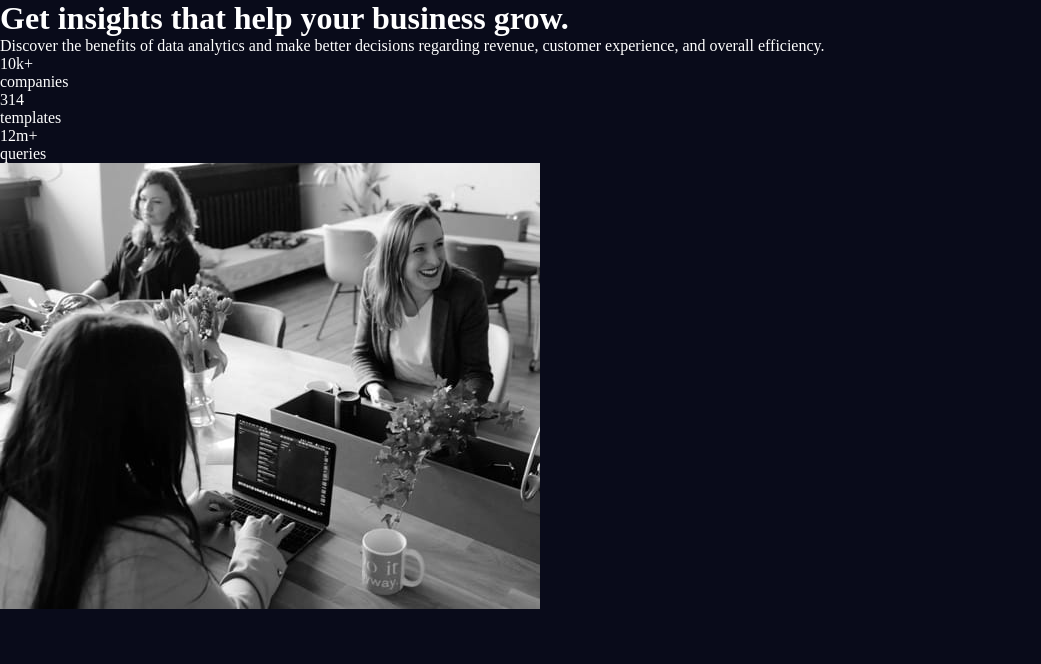
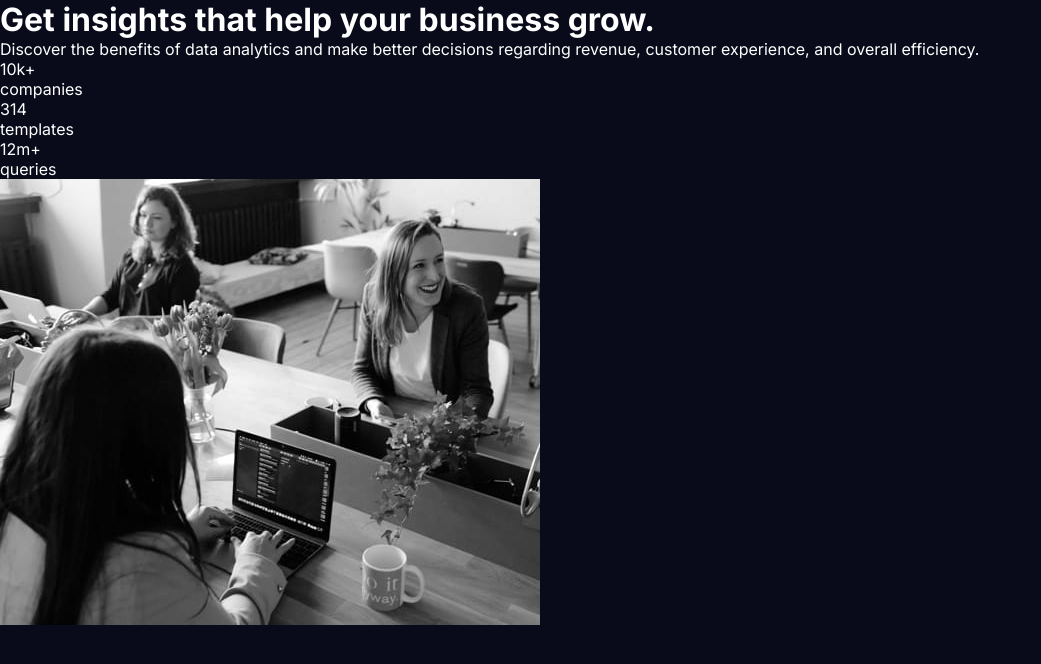
Before and after one commit to Quintentional/stats-preview-card-component-main, a plain HTML site: page index.html in a window 1280 px wide. Shown: the whole page, without its empty margins (0-1041 px from the left). Drawn offline with Linux system fonts and the light colour scheme.

Commit message:
Desktop Complete

```diff
--- a/index.html
+++ b/index.html
@@ -1,32 +1,51 @@
 <!DOCTYPE html>
 <html lang="en">
   <head>
-  <meta charset="UTF-8">
-  <meta name="viewport" content="width=device-width, initial-scale=1.0"> <!-- displays site properly based on user's device -->
+    <meta charset="UTF-8" />
+    <meta name="viewport" content="width=device-width, initial-scale=1.0" />
+    <!-- displays site properly based on user's device -->
 
-  <link rel="icon" type="image/png" sizes="32x32" href="./images/favicon-32x32.png">
-  <link rel="stylesheet" href="style.css">
+    <link rel="stylesheet" href="style.css" />
+    <link rel="preconnect" href="https://fonts.googleapis.com" />
+    <link rel="preconnect" href="https://fonts.gstatic.com" crossorigin />
+    <link
+      href="https://fonts.googleapis.com/css2?family=Inter:ital,opsz,wght@0,14..32,100..900;1,14..32,100..900&family=Lexend+Deca:wght@100..900&display=swap"
+      rel="stylesheet"
+    />
 
     <title>Frontend Mentor | Stats preview card component</title>
-
   </head>
   <body>
-
     <div class="layout">
       <div class="content">
         <h1>Get <span>insights</span> that help your business grow.</h1>
 
-  <p>  Discover the benefits of data analytics and make better decisions regarding revenue, customer
-    experience, and overall efficiency.</p>
+        <p class="main-p">
+          Discover the benefits of data analytics and make better decisions
+          regarding revenue, customer experience, and overall efficiency.
+        </p>
 
         <div class="stats-section">
-    <div class="stats"><div class="numbers">10k+</div> companies</div>
-    <div class="stats"><div class="numbers">314</div> templates</div>
-    <div class="stats"><div class="numbers">12m+</div> queries</div>
+          <div class="stats">
+            <div class="numbers">10k+</div>
+            <p>companies</p>
           </div>
-  <img src="./images/image-header-desktop.jpg" alt="women in office on laptops">
+          <div class="stats">
+            <div class="numbers">314</div>
+            <p>templates</p>
+          </div>
+          <div class="stats">
+            <div class="numbers">12m+</div>
+            <p>queries</p>
           </div>
         </div>
-
+      </div>
+      <div class="overlay">
+        <img
+          src="./images/image-header-desktop.jpg"
+          alt="women in office on laptops"
+        />
+      </div>
+    </div>
   </body>
 </html>
--- a/style.css
+++ b/style.css
@@ -9,4 +9,5 @@ body {
     height: 100vh;
     background-color: hsl(233, 47%, 7%);
     color: hsl(0, 0%, 100%);
+    font-family: "Inter", sans-serif;
 }
```
Lines whose indentation alone changed are shown as unchanged.
